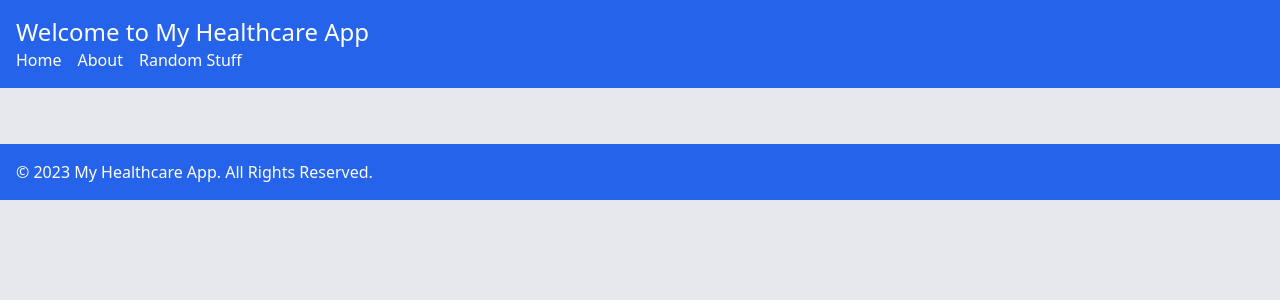
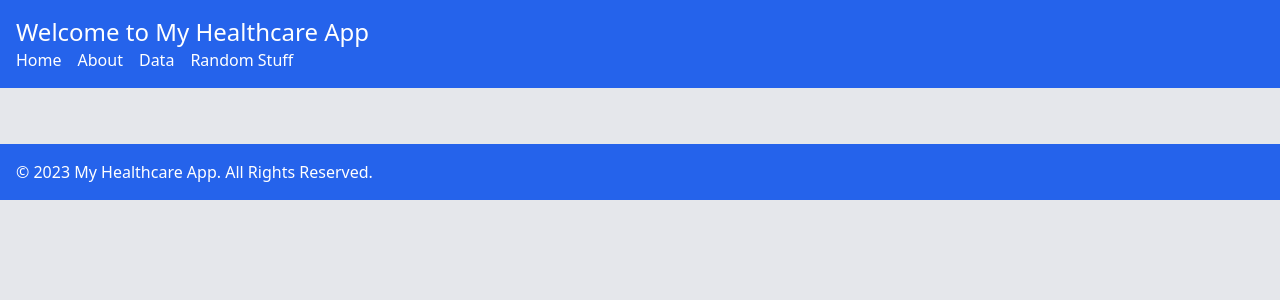
Before and after one commit to Helzheng123/azure_flask_deployment, a Flask app: page / in a window 1280 px wide. Shown: the top 300 px of the page. Run offline with Flask 3, Linux system fonts and the light colour scheme.

Commit message:
small update

```diff
--- a/templates/base.html
+++ b/templates/base.html
@@ -18,7 +18,8 @@
             <ul class="flex space-x-4">
                 <li><a href="/" class="hover:underline">Home</a></li>
                 <li><a href="/about" class="hover:underline">About</a></li>
-                <li><a href="/randomnumber" class="hover:underline">Random Stuff</a></li>
+                <li><a href="/data" class="hover:underline">Data</a></li>
+                <li><a href="/random" class="hover:underline">Random Stuff</a></li>
             </ul>
         </nav>
     </header>
```
